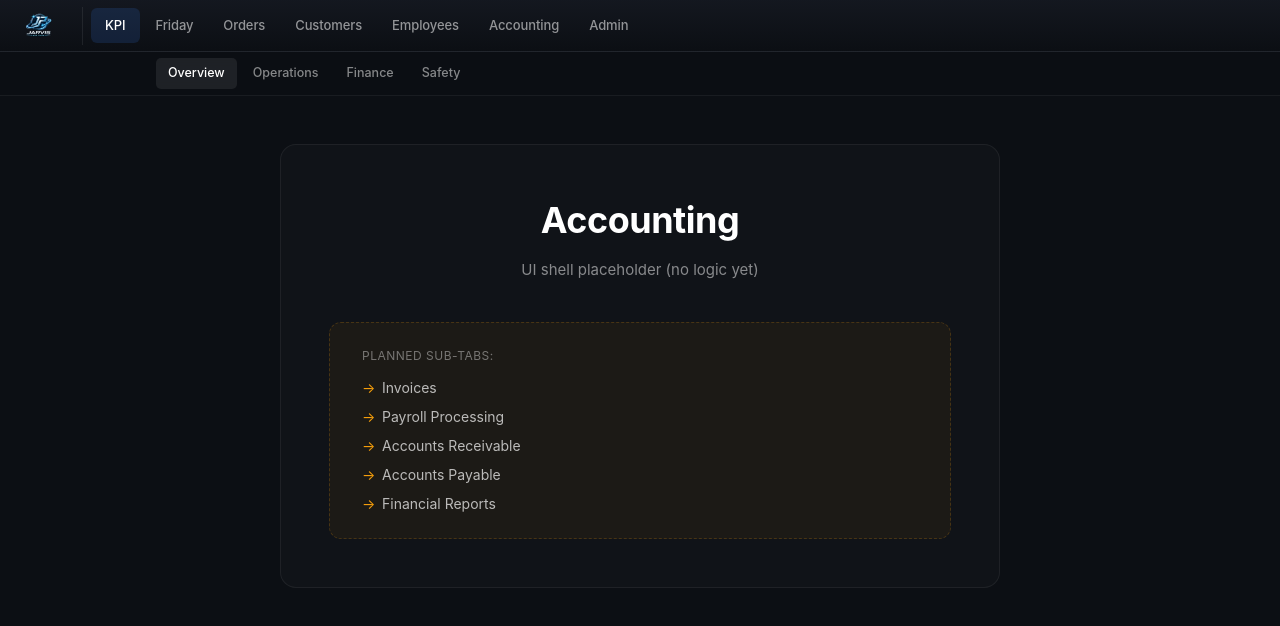
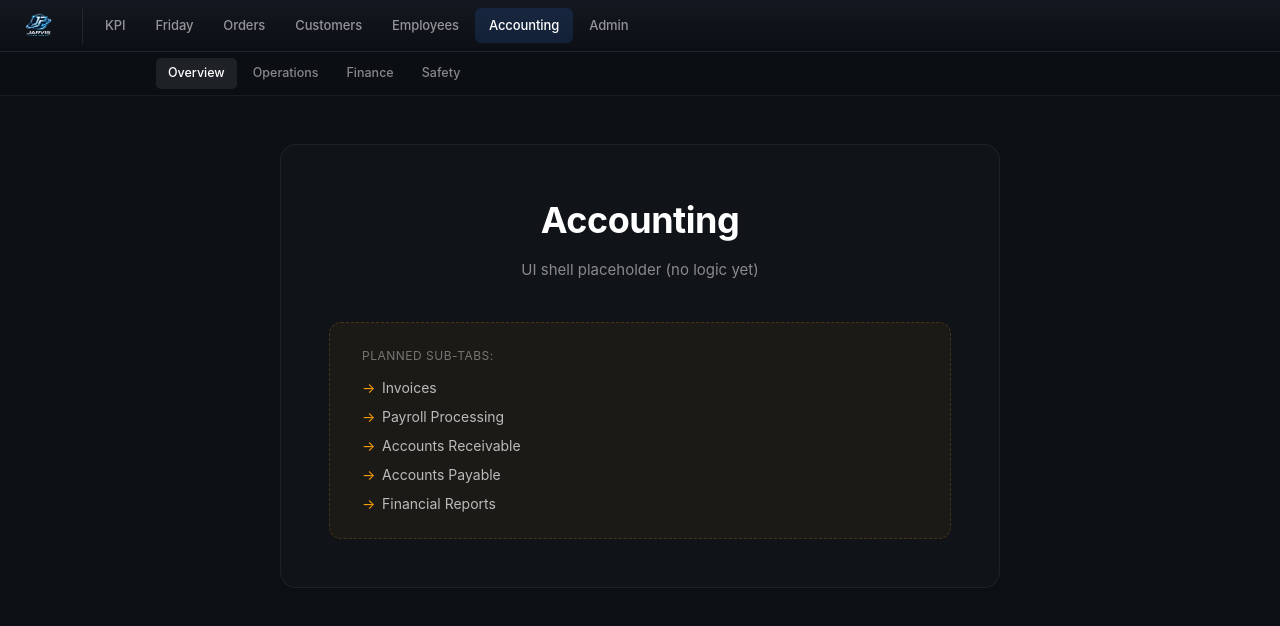
Before and after one commit to raush73/jarvis, a Next.js app in the folder 03_frontend/: page /accounting in a window 1280 px wide. Shown: the top 626 px of the page. Built offline with nearby package versions, Linux system fonts and the light colour scheme.

Commit message:
FRONTEND: wire GlobalTopNav routing (domain buttons clickable)

```diff
--- a/03_frontend/components/GlobalTopNav.tsx
+++ b/03_frontend/components/GlobalTopNav.tsx
@@ -1,4 +1,6 @@
 "use client";
+
+import { useRouter, usePathname } from "next/navigation";
 
 const DOMAINS = [
   { key: "kpi", label: "KPI" },
@@ -10,10 +12,14 @@ const DOMAINS = [
   { key: "admin", label: "Admin" },
 ];
 
-// Mocked active domain for UI demonstration
-const MOCKED_ACTIVE_DOMAIN = "kpi";
+export default function GlobalTopNav() {
+  const router = useRouter();
+  const pathname = usePathname();
 
-export default function GlobalTopNav() {
+  // Derive active domain from the first URL path segment
+  const pathSegments = pathname.split("/").filter(Boolean);
+  const activeDomain = pathSegments[0] || "";
+
   return (
     <nav className="global-top-nav">
       {/* Jarvis Prime Logo - Visual Anchor */}
@@ -22,6 +28,7 @@ export default function GlobalTopNav() {
           src="/branding/jarvis-prime-logo.png"
           alt="Jarvis Prime"
           style={{ height: '38px', width: 'auto', cursor: 'pointer' }}
+          onClick={() => router.push("/orders")}
         />
       </div>
 
@@ -31,9 +38,10 @@ export default function GlobalTopNav() {
           <button
             key={domain.key}
             className={`nav-domain-item ${
-              domain.key === MOCKED_ACTIVE_DOMAIN ? "active" : ""
+              domain.key === activeDomain ? "active" : ""
             }`}
             type="button"
+            onClick={() => router.push(`/${domain.key}`)}
           >
             {domain.label}
           </button>
```
